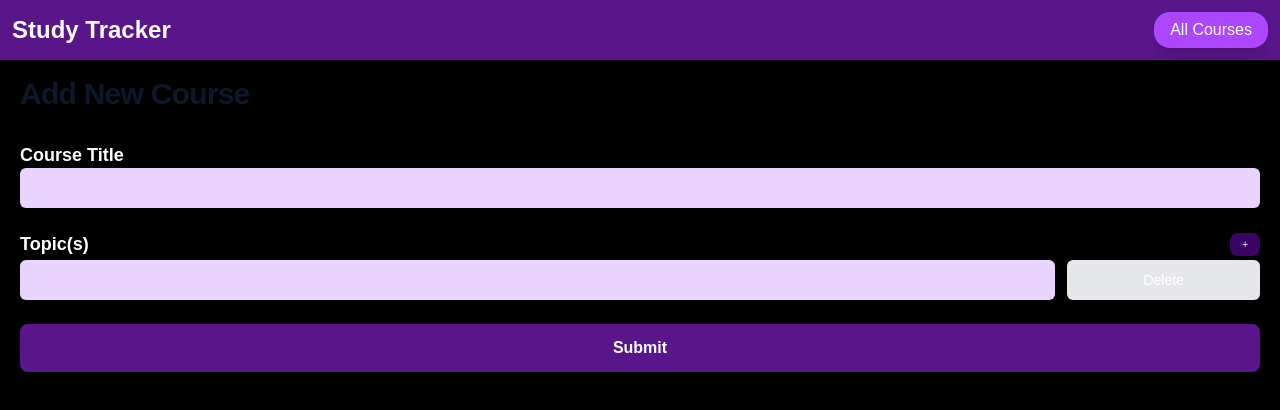
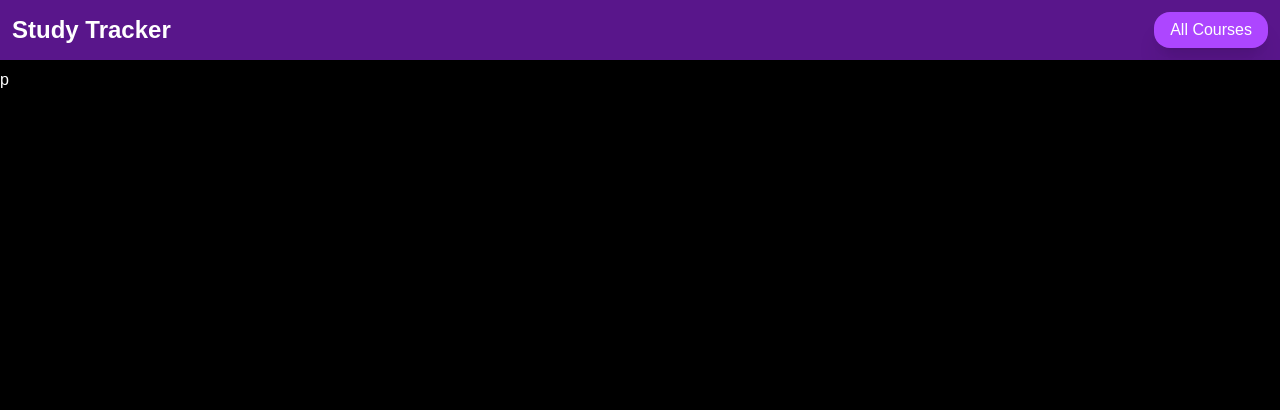
Before and after one commit to Okara008/study-tracker, a Next.js app: page /course/1/edit-course in a window 1280 px wide. Shown: the top 410 px of the page. Built offline with nearby package versions, Linux system fonts and the light colour scheme.

Commit message:
Adjust edit course page

```diff
--- a/app/course/[id]/edit-course/page.tsx
+++ b/app/course/[id]/edit-course/page.tsx
@@ -7,82 +7,83 @@ function page() {
 	const [topicValues, setTopicValues] = useState<string[]>([""]);
 
 	return (
-		<div className="px-5">
-			<h2 className="text-3xl mb-8 mt-2 font-black tracking-tight text-slate-900">
-				Add New Course
-			</h2>
+		// <div className="px-5">
+		// 	<h2 className="text-3xl mb-8 mt-2 font-black tracking-tight text-slate-900">
+		// 		Add New Course
+		// 	</h2>
 
-			<form>
-				<div className="mb-6">
-					<label
-						htmlFor="name"
-						className="text-lg font-bold leading-3"
-					>
-						Course Title
-					</label>
-					<br />
-					<input
-						required
-						type="text"
-						name="name"
-						id="name"
-						className="bg-purple-200 w-full px-3 py-2 rounded-md"
-					/>
-				</div>
+		// 	<form>
+		// 		<div className="mb-6">
+		// 			<label
+		// 				htmlFor="name"
+		// 				className="text-lg font-bold leading-3"
+		// 			>
+		// 				Course Title
+		// 			</label>
+		// 			<br />
+		// 			<input
+		// 				required
+		// 				type="text"
+		// 				name="name"
+		// 				id="name"
+		// 				className="bg-purple-200 w-full px-3 py-2 rounded-md"
+		// 			/>
+		// 		</div>
 
-				<div className="mb-6">
-					<div className="flex items-center justify-between mb-1">
-						<label
-							htmlFor="topic"
-							className="text-lg font-bold leading-3"
-						>
-							Topic(s)
-						</label>
-						<br />
-						<button
-							type="button"
-							className="bg-purple-950 px-3 py-1 rounded-lg text-[10px] text-white transition-all ease-linear hover:bg-purple-800 hover:cursor-pointer hover:shadow-2xl hover:shadow-purple-950 active:bg-purple-600 active:scale-110"
-							onClick={() => addTopic()}
-						>
-							+
-						</button>
-					</div>
+		// 		<div className="mb-6">
+		// 			<div className="flex items-center justify-between mb-1">
+		// 				<label
+		// 					htmlFor="topic"
+		// 					className="text-lg font-bold leading-3"
+		// 				>
+		// 					Topic(s)
+		// 				</label>
+		// 				<br />
+		// 				<button
+		// 					type="button"
+		// 					className="bg-purple-950 px-3 py-1 rounded-lg text-[10px] text-white transition-all ease-linear hover:bg-purple-800 hover:cursor-pointer hover:shadow-2xl hover:shadow-purple-950 active:bg-purple-600 active:scale-110"
+		// 					onClick={() => addTopic()}
+		// 				>
+		// 					+
+		// 				</button>
+		// 			</div>
 
-					{Array.from({ length: topicValues.length }).map((_, i) => (
-						<div
-							key={i}
-							className="flex items-stretch justify-between gap-3 mb-3"
-						>
-							<input
-								required
-								type="text"
-								name="topic"
-								value={topicValues[i]}
-								onChange={(e) =>
-									updateTopicValues(i, e.target.value)
-								}
-								className="bg-purple-200 px-3 py-2 rounded-md flex-6"
-							/>
-							<button
-								disabled={topicValues.length <= 1}
-								type="button"
-								className="bg-red-400 disabled:bg-gray-200 px-3 py-2 rounded-md flex-1 text-sm h-auto transition-all ease-linear duration-150 hover:bg-red-300 disabled:hover:cursor-not-allowed  disabled:hover:bg-gray-200 disabled:active:bg-gray-200  hover:cursor-pointer active:bg-red-100 active:scale-95 disabled:hover:scale-100 "
-								onClick={() => deleteTopic(i)}
-							>
-								Delete
-							</button>
-						</div>
-					))}
-				</div>
+		// 			{Array.from({ length: topicValues.length }).map((_, i) => (
+		// 				<div
+		// 					key={i}
+		// 					className="flex items-stretch justify-between gap-3 mb-3"
+		// 				>
+		// 					<input
+		// 						required
+		// 						type="text"
+		// 						name="topic"
+		// 						value={topicValues[i]}
+		// 						onChange={(e) =>
+		// 							updateTopicValues(i, e.target.value)
+		// 						}
+		// 						className="bg-purple-200 px-3 py-2 rounded-md flex-6"
+		// 					/>
+		// 					<button
+		// 						disabled={topicValues.length <= 1}
+		// 						type="button"
+		// 						className="bg-red-400 disabled:bg-gray-200 px-3 py-2 rounded-md flex-1 text-sm h-auto transition-all ease-linear duration-150 hover:bg-red-300 disabled:hover:cursor-not-allowed  disabled:hover:bg-gray-200 disabled:active:bg-gray-200  hover:cursor-pointer active:bg-red-100 active:scale-95 disabled:hover:scale-100 "
+		// 						onClick={() => deleteTopic(i)}
+		// 					>
+		// 						Delete
+		// 					</button>
+		// 				</div>
+		// 			))}
+		// 		</div>
 
-				<button
-					type="submit"
-					className="w-full mb-5 bg-purple-900 px-3 py-3 rounded-lg text-white font-bold transition-all ease-linear hover:bg-purple-800 hover:cursor-pointer hover:shadow-2xl active:bg-purple-600 active:scale-[1.02]"
-				>
-					Submit
-				</button>
-			</form>
-		</div>
+		// 		<button
+		// 			type="submit"
+		// 			className="w-full mb-5 bg-purple-900 px-3 py-3 rounded-lg text-white font-bold transition-all ease-linear hover:bg-purple-800 hover:cursor-pointer hover:shadow-2xl active:bg-purple-600 active:scale-[1.02]"
+		// 		>
+		// 			Submit
+		// 		</button>
+		// 	</form>
+		// </div>
+		<>p</>
 	);
 }
 
```
